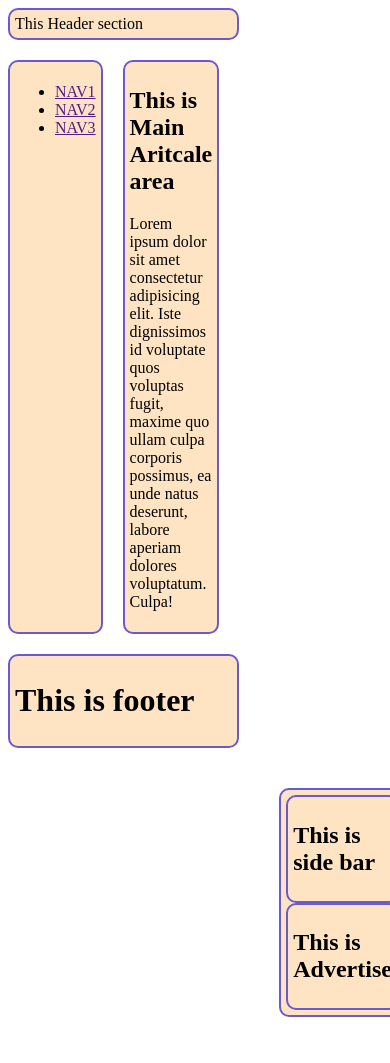
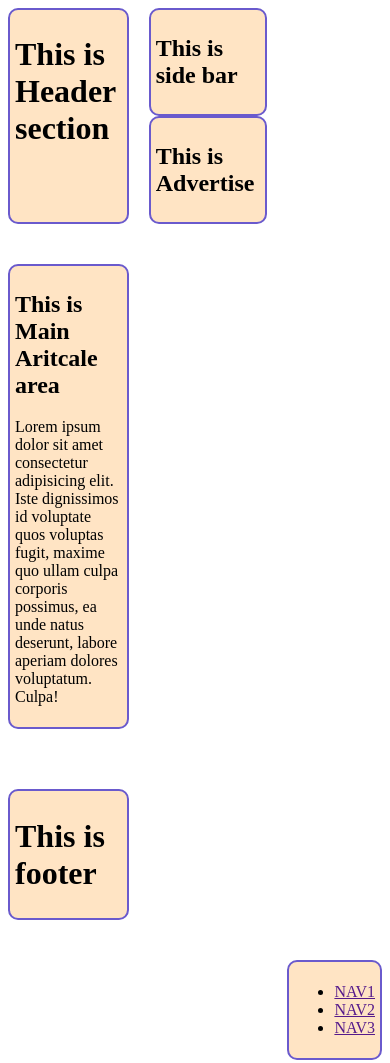
Before and after one commit to enghelalbd/gridarealayout, a plain HTML site: page index.html in a window 390 px wide. Before the commit the page ends 1025 px from the top, so only its background shows below. Drawn offline with Linux system fonts and the light colour scheme.

Commit message:
Grid Template Without Responsive

```diff
--- a/index.html
+++ b/index.html
@@ -9,7 +9,9 @@
 
 <body class="container">
 <header class="header">
-    This Header section</header>
+  <h1>  This is  Header section
+     </h1>
+    </header>
 
     <nav class="nav">
     <ul>
@@ -28,13 +30,11 @@
           ea unde natus deserunt,
          labore aperiam dolores voluptatum. Culpa!</p>
  </main>
-
-        <aside class="aside">
+        <aside>
         <div class="sidebar"><h1> This is side bar </h1></div>
         <div class="advertise"> <h1> This is Advertise </h1>
-               </div>
-    </aside>
-
+        </div>
+       </aside>
 
         <footer class="footer">
         <h1> This is footer </h1>
--- a/style.css
+++ b/style.css
@@ -42,5 +42,31 @@ background-color: bisque;
     "nav main main sidebar "
     "nav main main advertise"
     "footer footer footer footer"
+   }
 
+
+
+    @media screen   and (max-width:576px){
+
+
+.container{
+
+    grid-template-areas:
+    "header"
+    "navbar"
+    "main"
+    "sidebar"
+    "advertisement"
+    "footer"
     ;
+
+
+    }
+
+
+    }
+
+
+
+
+   }
```
